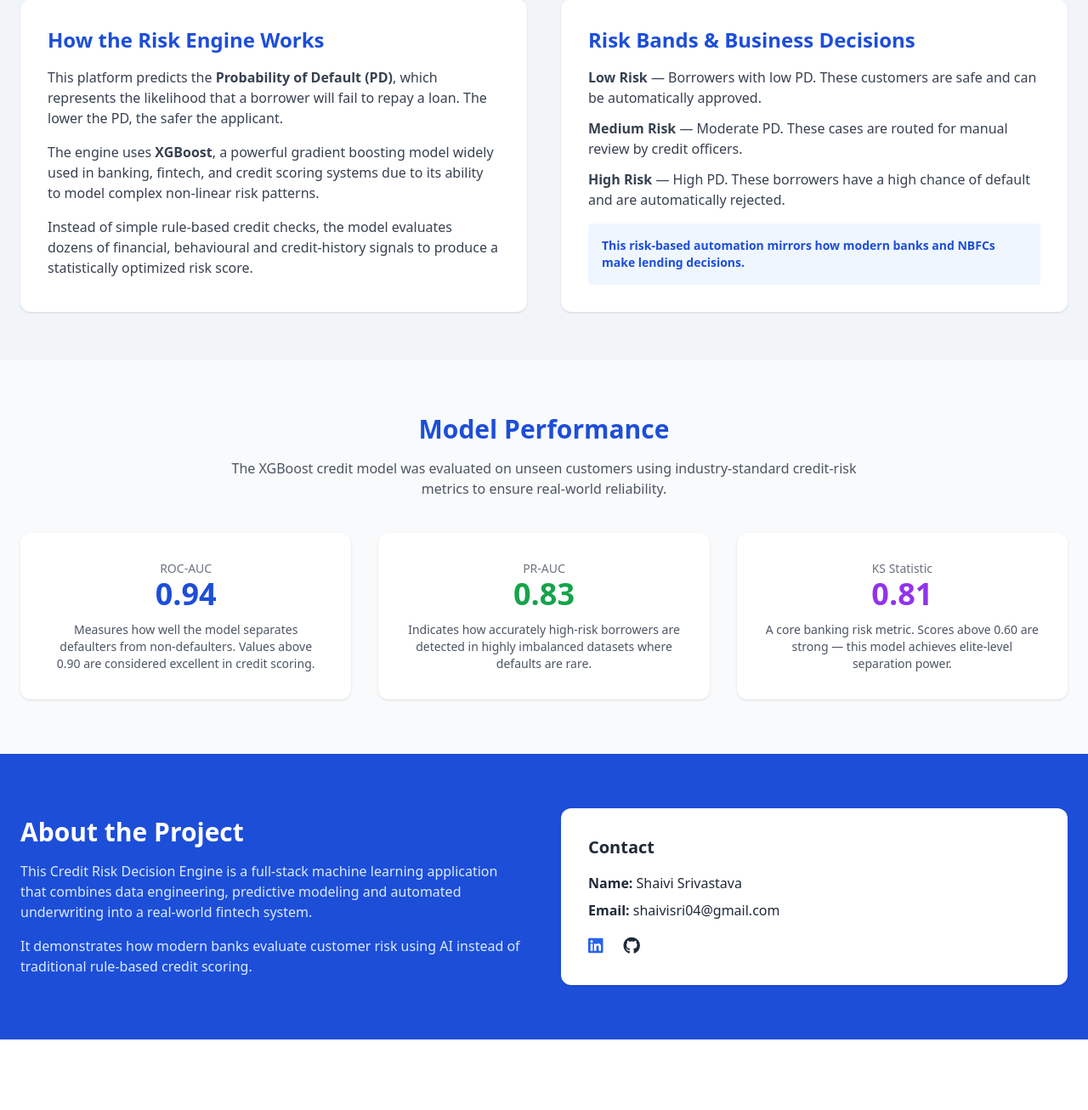
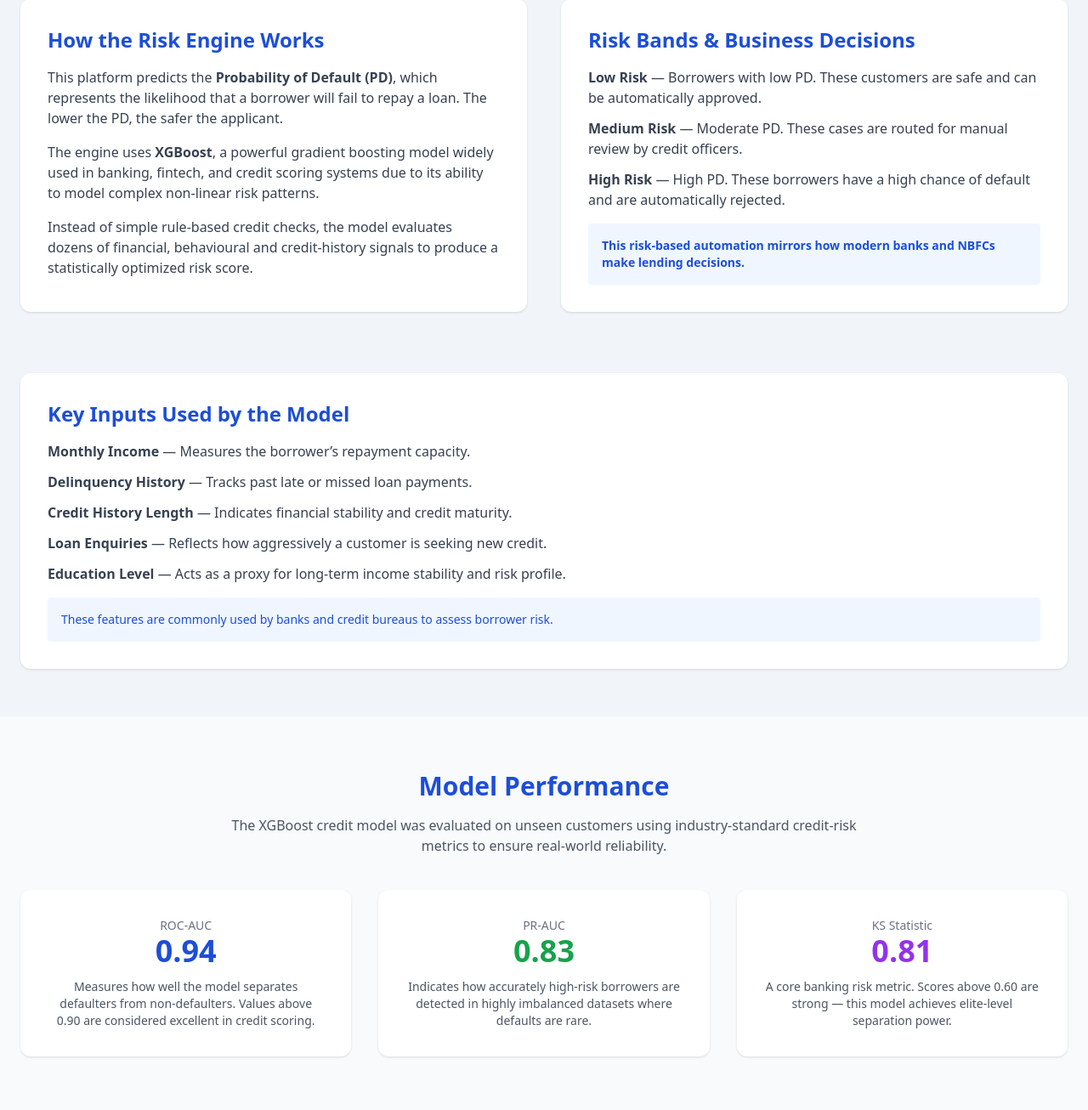
Before and after one commit to ShaiviSri04/credit-risk-engine, a Flask app: page / in a window 1280 px wide. Shown: the part 1101-2407 px from the top of the page at 85% size. Before the commit the page ends 2324 px from the top, so only its background shows below. Run offline with Flask 3, Linux system fonts and the light colour scheme; parts of the project's set-up code (start-up, migrations or seed data) failed here and were passed over; some libraries are stand-ins or nearby versions.

Commit message:
Add changes to about section

```diff
--- a/templates/index.html
+++ b/templates/index.html
@@ -179,6 +179,26 @@ Evaluate Risk
       </div>
     </div>
 
+    <div class="bg-white p-8 rounded-xl shadow mt-8 md:col-span-2">
+       <h2 class="text-2xl font-bold text-blue-700 mb-4">
+        Key Inputs Used by the Model
+       </h2>
+
+       <ul class="space-y-3 text-gray-700">
+         <li><b>Monthly Income</b> — Measures the borrower’s repayment capacity.</li>
+         <li><b>Delinquency History</b> — Tracks past late or missed loan payments.</li>
+         <li><b>Credit History Length</b> — Indicates financial stability and credit maturity.</li>
+         <li><b>Loan Enquiries</b> — Reflects how aggressively a customer is seeking new credit.</li>
+         <li><b>Education Level</b> — Acts as a proxy for long-term income stability and risk profile.</li>
+       </ul>
+
+      <div class="mt-4 bg-blue-50 p-4 rounded">
+        <p class="text-sm text-blue-700">
+         These features are commonly used by banks and credit bureaus to assess borrower risk.
+       </p>
+      </div>
+    </div>
+
   </div>
 </section>
 
```
